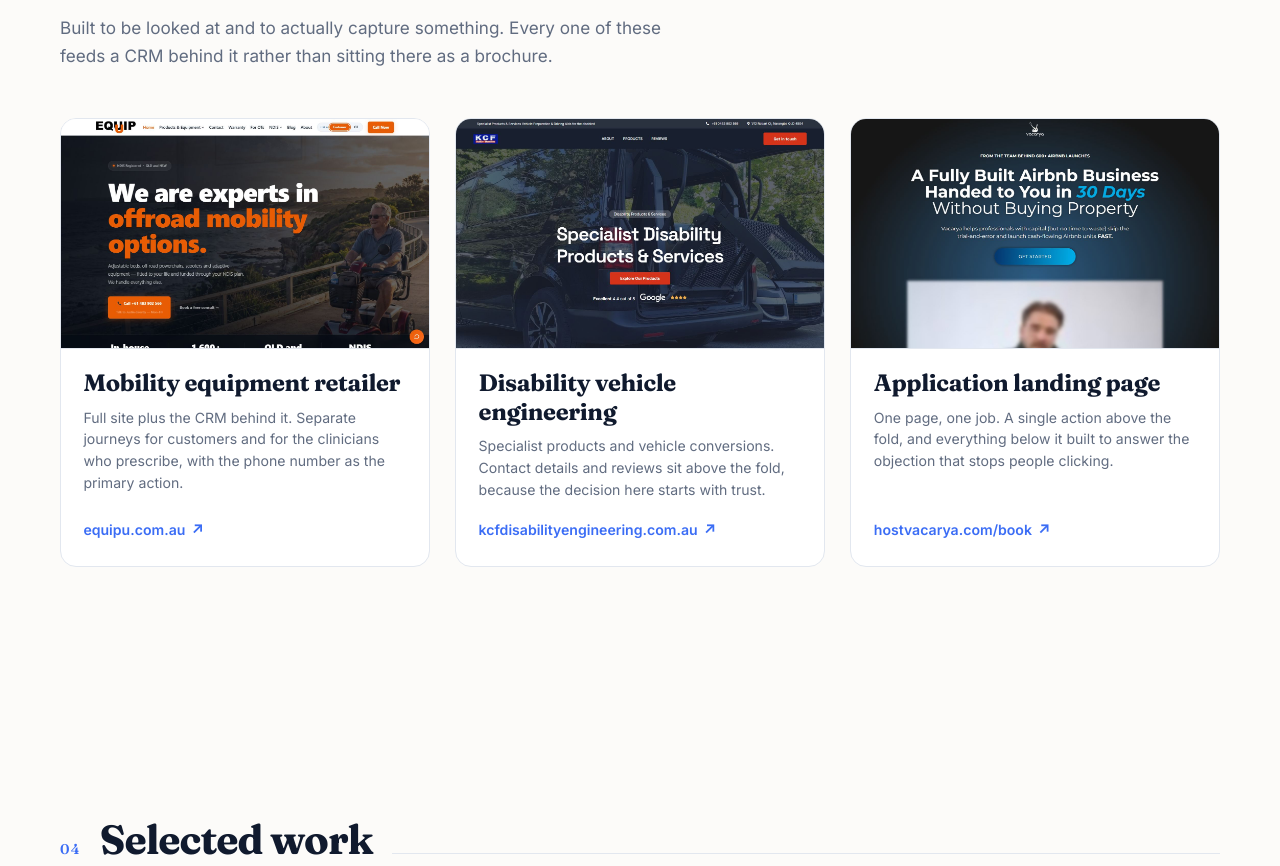
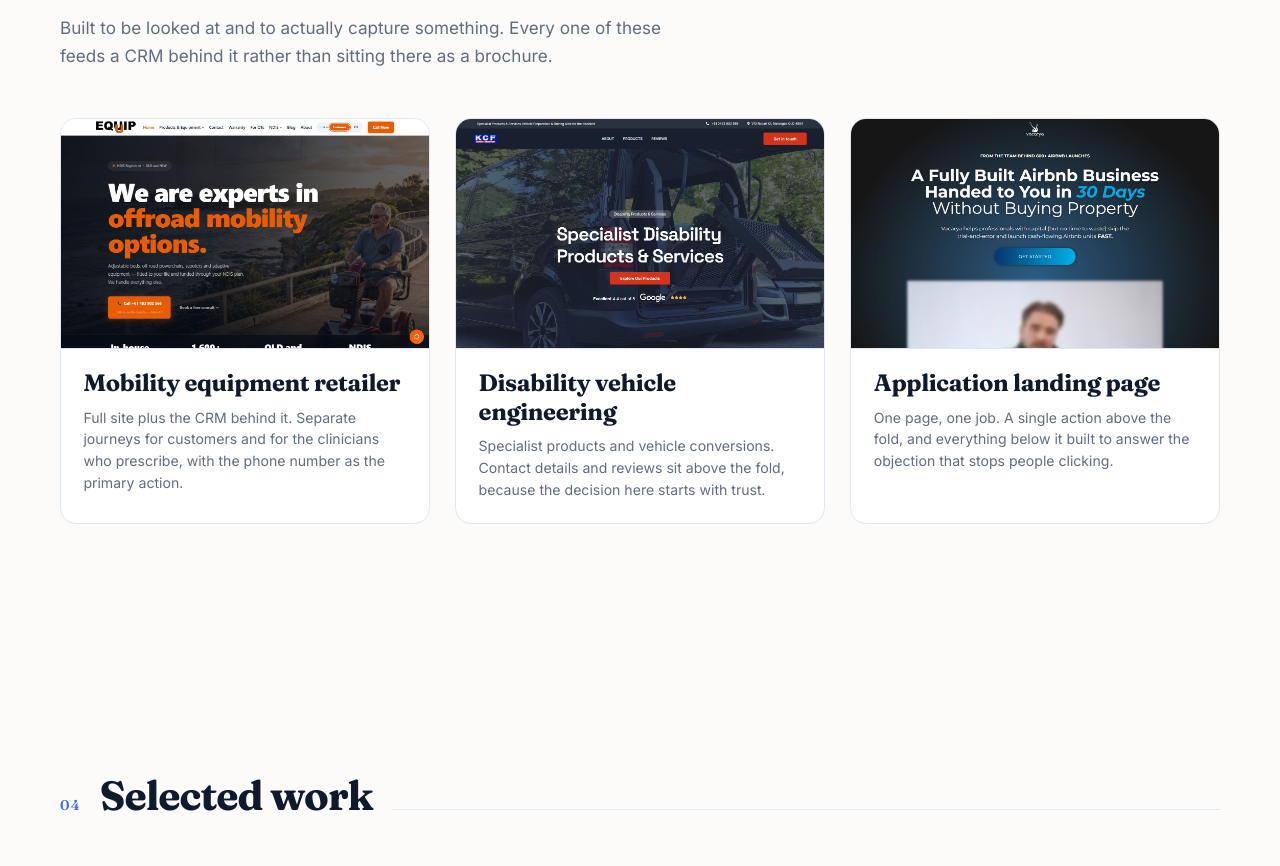
Before and after one commit to torresjuliuscaesar5-art/jc-torres-portfolio, a plain HTML site: page index.html in a window 1280 px wide. Shown: the part 3010-3876 px from the top of the page. Drawn offline with Linux system fonts and the light colour scheme.

Commit message:
change: screenshots only, no outbound links or domains

```diff
--- a/index.html
+++ b/index.html
@@ -205,18 +205,11 @@
     border-radius: 16px; overflow: hidden; display: flex; flex-direction: column;
     transition: border-color 0.3s var(--ease), box-shadow 0.3s var(--ease), transform 0.3s var(--ease);
   }
-  .site:hover { border-color: #c8d4ea; box-shadow: 0 20px 44px -30px rgba(16,26,46,0.5); transform: translateY(-3px); }
   .shot { aspect-ratio: 16 / 10; overflow: hidden; background: #eef1f6; border-bottom: 1px solid var(--line); }
-  .shot img { width: 100%; height: 100%; object-fit: cover; object-position: top center; display: block; transition: transform 0.5s var(--ease); }
-  .site:hover .shot img { transform: scale(1.03); }
-  .site-meta { padding: 1.3rem 1.4rem 1.5rem; display: flex; flex-direction: column; flex: 1; }
+  .shot img { width: 100%; height: 100%; object-fit: cover; object-position: top center; display: block; }
+  .site-meta { padding: 1.3rem 1.4rem 1.4rem; display: flex; flex-direction: column; flex: 1; }
   .site-meta h3 { font-family: Fraunces, Georgia, serif; font-size: var(--step-1); color: var(--navy); line-height: 1.2; letter-spacing: -0.015em; }
   .site-meta p { font-size: var(--step--1); color: var(--muted); margin-top: 0.55rem; line-height: 1.55; flex: 1; }
-  .visit {
-    margin-top: 1.1rem; font-size: var(--step--1); font-weight: 600; color: var(--accent);
-    display: inline-flex; align-items: center; gap: 0.4rem;
-  }
-  .visit::after { content: "↗"; font-size: 1.05em; }
 
   /* ================= dark band ================= */
   .band { background: var(--navy); color: #fff; position: relative; overflow: hidden; }
@@ -834,32 +827,29 @@
     <p class="sec-sub">Built to be looked at and to actually capture something. Every one of these feeds a CRM behind it rather than sitting there as a brochure.</p>
 
     <div class="sites">
-      <a class="site" href="https://equipu.com.au/" target="_blank" rel="noopener">
+      <div class="site">
         <div class="shot"><img src="shots/equipu.jpg" width="1440" height="900" loading="lazy" alt="Home page of a mobility equipment retailer, dark hero image of a man riding an off road mobility scooter"></div>
         <div class="site-meta">
           <h3>Mobility equipment retailer</h3>
           <p>Full site plus the CRM behind it. Separate journeys for customers and for the clinicians who prescribe, with the phone number as the primary action.</p>
-          <span class="visit">equipu.com.au</span>
-        </div>
-      </a>
+                </div>
+      </div>
 
-      <a class="site" href="https://kcfdisabilityengineering.com.au/" target="_blank" rel="noopener">
+      <div class="site">
         <div class="shot"><img src="shots/kcf.jpg" width="1440" height="900" loading="lazy" alt="Home page of a disability vehicle engineering firm, hero image of a converted van with a wheelchair ramp"></div>
         <div class="site-meta">
           <h3>Disability vehicle engineering</h3>
           <p>Specialist products and vehicle conversions. Contact details and reviews sit above the fold, because the decision here starts with trust.</p>
-          <span class="visit">kcfdisabilityengineering.com.au</span>
-        </div>
-      </a>
+                </div>
+      </div>
 
-      <a class="site" href="https://hostvacarya.com/book/" target="_blank" rel="noopener">
+      <div class="site">
         <div class="shot"><img src="shots/vacarya-book.jpg" width="1440" height="900" loading="lazy" alt="Landing page for a short term rental service with a single get started action"></div>
         <div class="site-meta">
           <h3>Application landing page</h3>
           <p>One page, one job. A single action above the fold, and everything below it built to answer the objection that stops people clicking.</p>
-          <span class="visit">hostvacarya.com/book</span>
-        </div>
-      </a>
+                </div>
+      </div>
     </div>
   </section>
 
```
